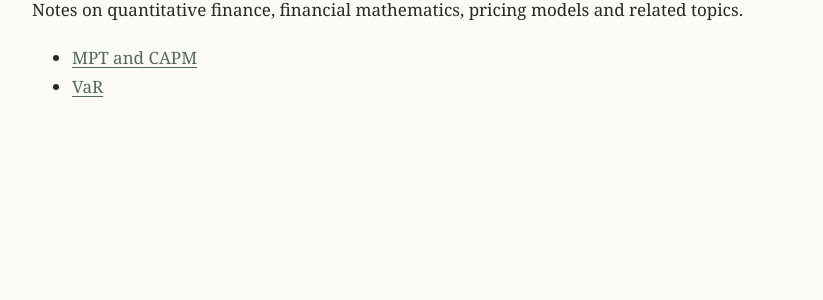
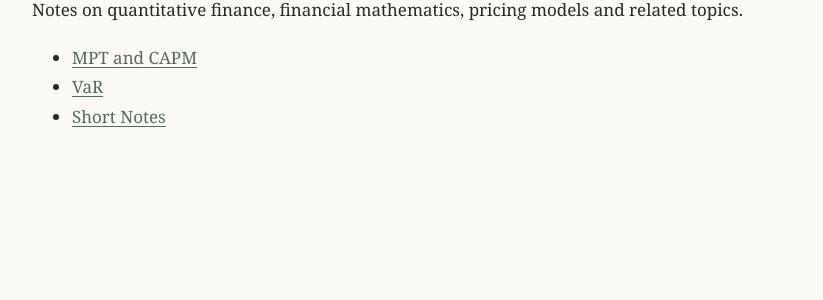
Before and after one commit to monirafatma/monirafatma.github.io, a Jekyll site: the page built from notebooks/quant-finance.md, in a window 1280 px wide. Shown: the part 325-625 px from the top of the page, without its empty margins (228-1051 px from the left). Built offline with Jekyll 4.4.1, drawn with Linux system fonts in a browser that asks for light colours.

Commit message:
Add Short Notes to Quant Finance index

```diff
--- a/notebooks/quant-finance.md
+++ b/notebooks/quant-finance.md
@@ -13,4 +13,5 @@ Notes on quantitative finance, financial mathematics, pricing models and related
 <ul class="notebook-list">
   <li><a href="{{ '/notebooks/quant-finance/mpt-and-capm/' | relative_url }}">MPT and CAPM</a></li>
   <li><a href="{{ '/notebooks/quant-finance/var/' | relative_url }}">VaR</a></li>
+  <li><a href="{{ '/notebooks/quant-finance/short-notes/' | relative_url }}">Short Notes</a></li>
 </ul>
```
